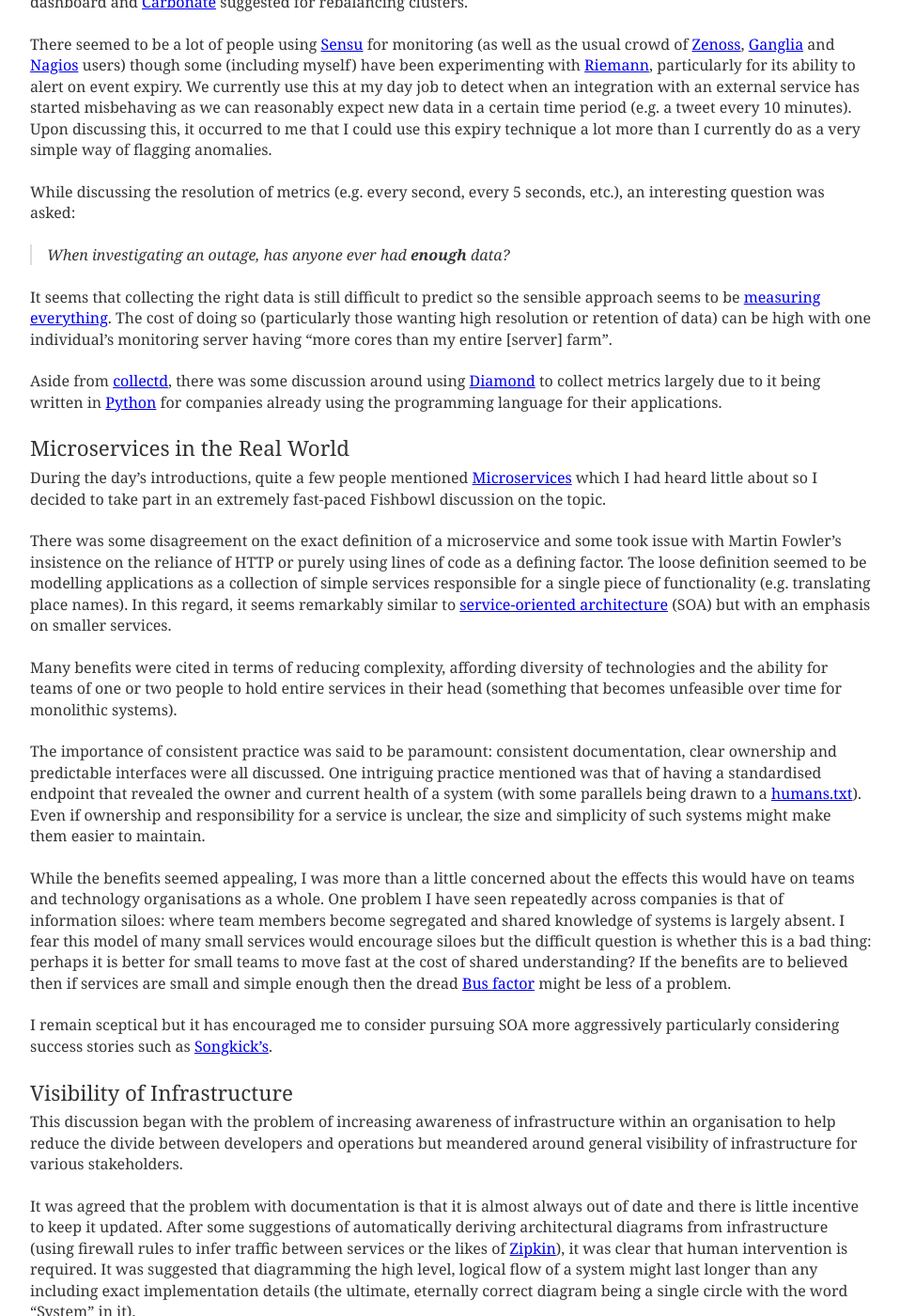
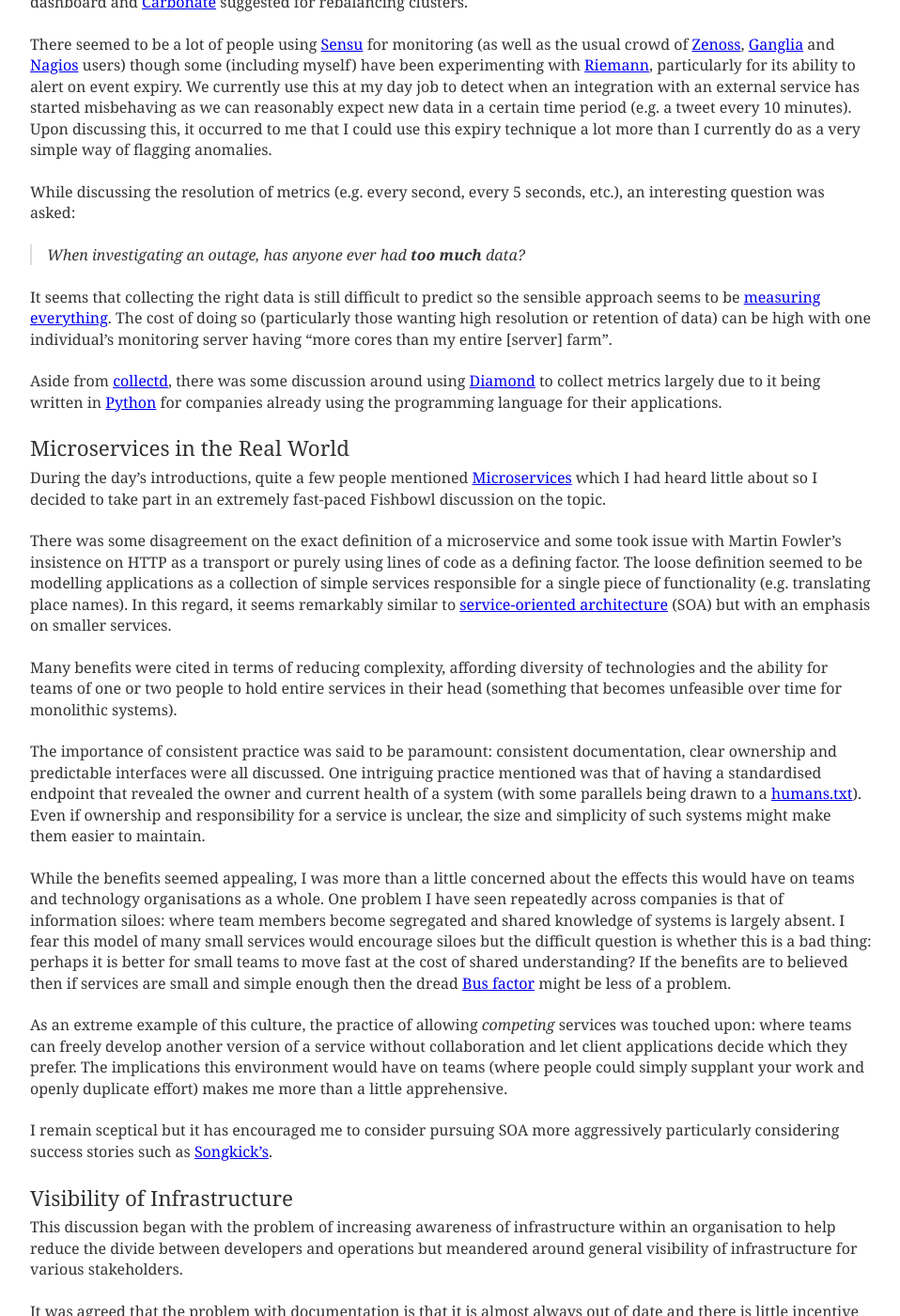
Before and after one commit to mudge/mudge.github.com, a Jekyll site: the page built from _posts/2014-03-22-a-summit-for-scaling.markdown, in a window 1280 px wide and 1400 px high, scrolled down 605 px. Shown: the whole window at 94% size, without its empty margins (160-1118 px from the left). Built offline with Jekyll 4.4.1, drawn with Linux system fonts in a browser that asks for light colours; Markdown is read by kramdown in place of the engine named in the settings; comment, search, counter and statistics services are not loaded.

Commit message:
Add mention of competing services and tweak data quote.

```diff
--- a/_posts/2014-03-22-a-summit-for-scaling.markdown
+++ b/_posts/2014-03-22-a-summit-for-scaling.markdown
@@ -47,7 +47,7 @@ anomalies.
 While discussing the resolution of metrics (e.g. every second, every 5
 seconds, etc.), an interesting question was asked:
 
-> When investigating an outage, has anyone ever had *enough* data?
+> When investigating an outage, has anyone ever had *too much* data?
 
 It seems that collecting the right data is still difficult to predict so the
 sensible approach seems to be [measuring everything][Measure Anything]. The
@@ -66,7 +66,7 @@ which I had heard little about so I decided to take part in an extremely
 fast-paced Fishbowl discussion on the topic.
 
 There was some disagreement on the exact definition of a microservice and some
-took issue with Martin Fowler's insistence on the reliance of HTTP or purely
+took issue with Martin Fowler's insistence on HTTP as a transport or purely
 using lines of code as a defining factor. The loose definition seemed to be
 modelling applications as a collection of simple services responsible
 for a single piece of functionality (e.g. translating place names). In this
@@ -95,6 +95,13 @@ siloes but the difficult question is whether this is a bad thing: perhaps it
 is better for small teams to move fast at the cost of shared understanding? If
 the benefits are to believed then if services are small and simple enough then
 the dread [Bus factor][] might be less of a problem.
+
+As an extreme example of this culture, the practice of allowing *competing*
+services was touched upon: where teams can freely develop another version of a
+service without collaboration and let client applications decide which they
+prefer. The implications this environment would have on teams (where people
+could simply supplant your work and openly duplicate effort)
+makes me more than a little apprehensive.
 
 I remain sceptical but it has encouraged me to consider pursuing SOA more
 aggressively particularly considering success stories such as
```
